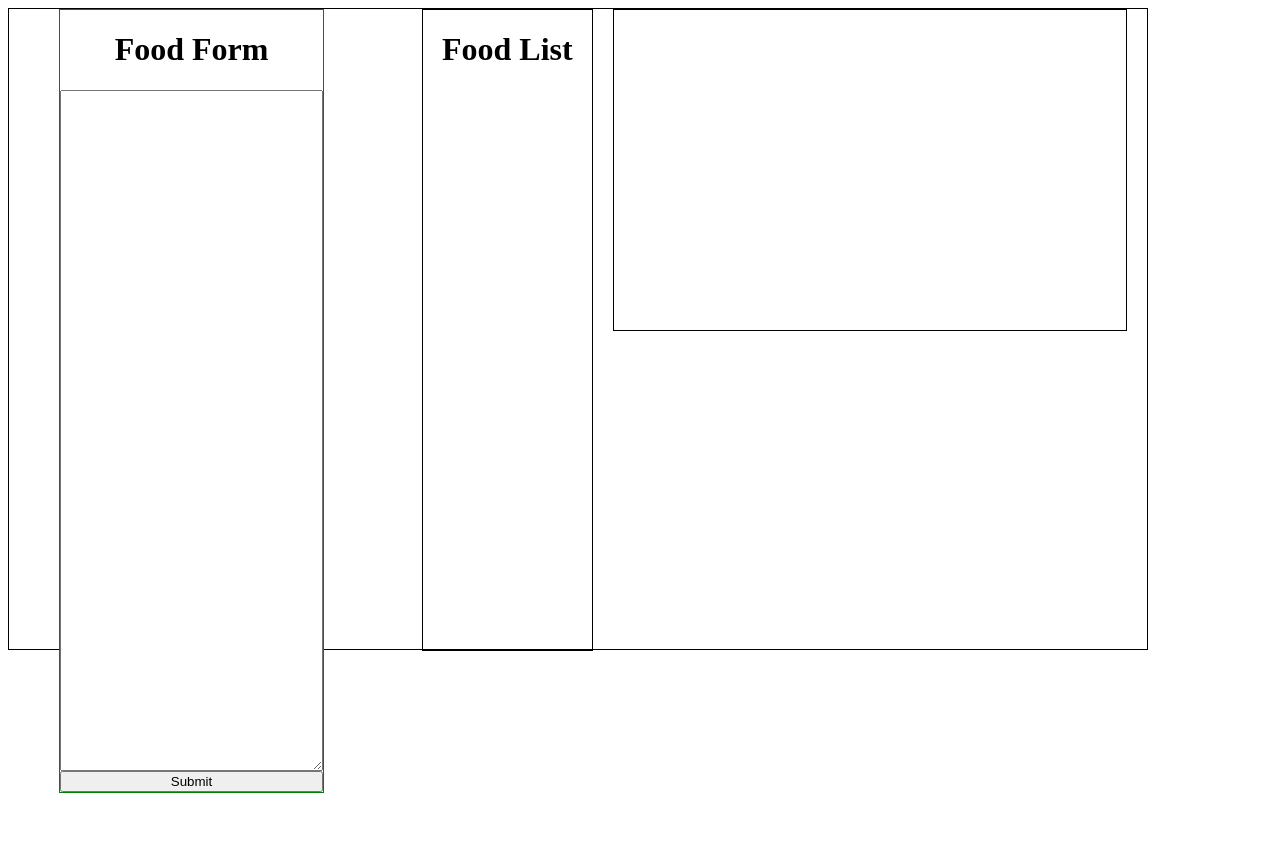
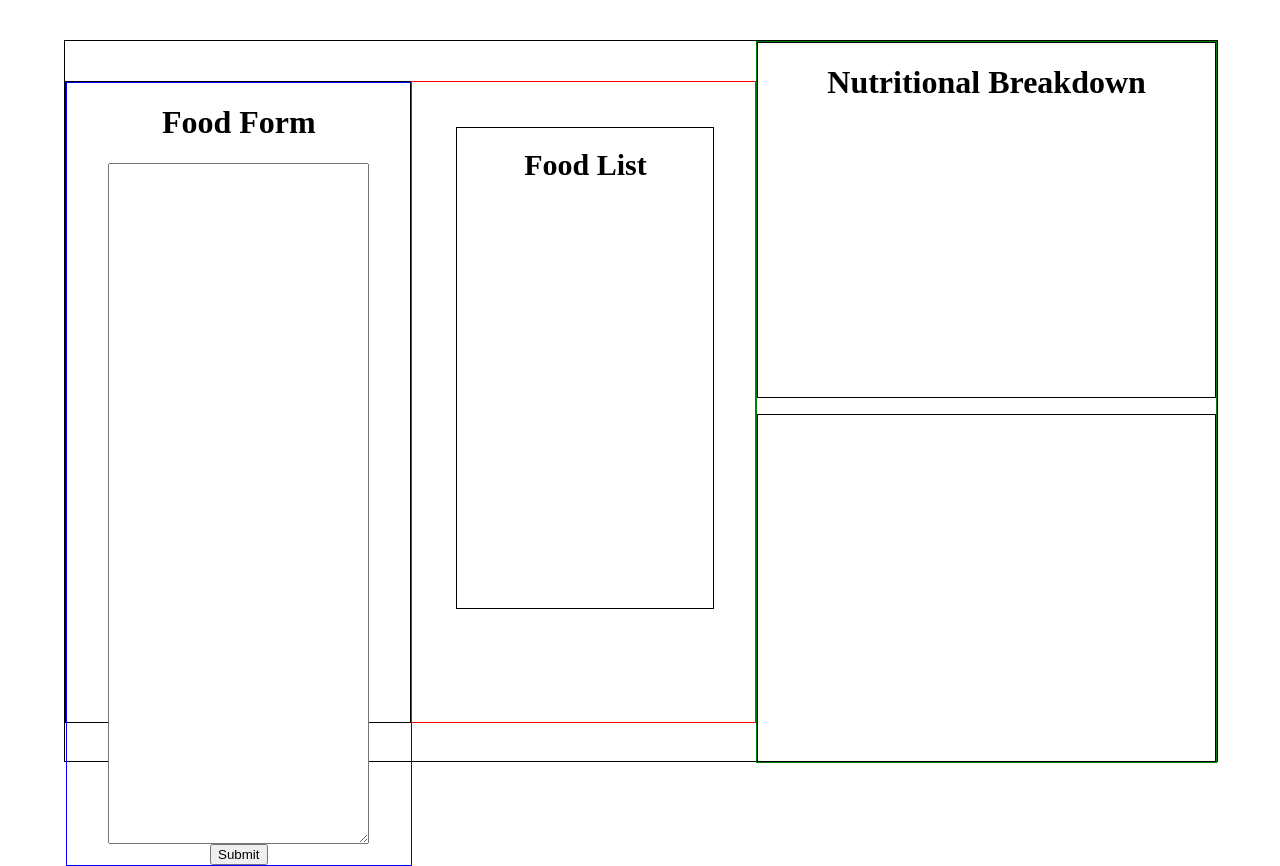
Before and after one commit to henrytan0705/Nutrify-JS-Project, a website built with webpack: page index.html in a window 1280 px wide. Before the commit the page ends 800 px from the top, so only its background shows below. Built offline with nearby package versions, Linux system fonts and the light colour scheme; files whose address does not match are found by name.

Commit message:
Restructur css with grid, display ingredients calcualted in different section

```diff
--- a/assets/stylesheets/application.css
+++ b/assets/stylesheets/application.css
@@ -1,38 +1,15 @@
-#polarChart {
-    /* width: 30vw;
-    height: 30vh; */
-    /* height: 500px;
-    width: 500px; */
-    height: 100%;
-}
-
-.chart-container {
-    height: 40vh;
-    width: 40vw;
-    border: 1px solid black;
-    margin: 0 20px;
-    /* background-color: #5CC8FF; */
-}
-
-.form-wrapper {
-    /* margin-right: 20px; */
-    margin: 0 50px;
-}
-
-
-.form-chart-wrapper {
+/* .layout-wrapper {
     display: flex;
-    /* align-items: center; */
-    /* position: absolute;
-    top: 15%;
-    left: 20%; */
     border: 1px solid black;
     width: 90%;
     height: 80vh;
 }
 
+.form-wrapper {
+    margin: 0 50px;
+}
+
 .food-form {
-    /* width: 10vw; */
     border: 1px solid green;
     width: 100%
 }
@@ -44,11 +21,133 @@
     text-align: center;
 }
 
+.form-title {
+    border: 1px solid black;
+}
+
+.form-textarea {
+    background-color: blue;
+} */
+
+/*---------------------------------------------*/
+
+/* .food-list-wrapper {
+    display: block;
+    border: 1px solid red;
+    text-align: center;
+    margin: 0 30px;
+}
+
 .food-list {
-    display: block;
+    width: 20vw;
+    height: 40vh;
+} */
+
+/*---------------------------------------------*/
+
+
+/* .nutrition-chart-wrapper {
+    height: 40vh;
+    width: 40vw;
     border: 1px solid black;
+    margin: 0 20px;
+    text-align: center;
+}
+
+.nutrition-chart-title {
+    border: 1px solid black;
+}
+
+#nutrition {
+    height: 100%;
+} */
+
+/*---------------------------------------------*/
+
+/* .nutrition-chart-wrapper {
+    border: 1px solid black;
+    height: 200px;
+    width: 200px;
+} */
+
+/*------------------------------------------------------------------------*/
+
+.layout-wrapper {
+    display: grid;
+    grid-template-columns: 30% 30% 40%;
+    border: 1px solid black;
+    width: 90vw;
+    height: 90vh;
+    position: absolute;
+    top: 5vh;
+    left: 5vw;
+}
+
+/*---------------------------------------------*/
+
+.form-wrapper {
+    border: 1px solid black;
+    text-align: center;
+    height: 80vh;
+    margin: 5vh 0;
+}
+
+.form-content {
+    display: flex;
+    flex-direction: column;
+    align-items: center;
+    /* margin-top: 5vh; */
+    border: 1px solid blue;
+    height: 100%;
+    width: 100%;
+    overflow: hidden;
+}
+
+/*---------------------------------------------*/
+
+.food-list-wrapper {
+    border: 1px solid red;
+    text-align: center;
+    height: 80vh;
+    margin: 5vh 0;
+}
+
+.food-list {
     width: 20vw;
-    height: 100%;
+    height: 60vh;
+    border: 1px solid black;
+    margin: 3.5vw;
+    font-size: 10px;
+}
+
+.food-list-title {
+    font-size: 30px;
+}
+
+.list {
+    overflow: scroll;
+}
+/*---------------------------------------------*/
+
+.charts-wrapper {
+    border: 1px solid green;
     text-align: center;
-    margin-left: 50px;
+    display: flex;
+    flex-direction: column;
+    height: 90vh;
+    /* margin-top: 1vh; */
 }
+
+.nutrition-chart-wrapper {
+    border: 1px solid black;
+    height: 45vh;
+    margin-bottom: 2vh;
+    /* padding-bottom: 10vh; */
+}
+
+/*---------------------------------------------*/
+
+.health-chart-wrapper {
+    border: 1px solid black;
+    height: 44vh;
+}
--- a/index.html
+++ b/index.html
@@ -12,36 +12,38 @@
 
 <body>
 
-<div class="form-chart-wrapper">
+<div class="layout-wrapper">
+
     <div class="form-wrapper">
-     <form class="food-form">
-         <div class="form-content">
-            <h1>Food Form</h1>
-            <textarea id="formValue" rows="45" cols="30"></textarea>
-            <input class="form-button" type="submit" />
-         </div>
-
+        <form class="food-form">
+            <div class="form-content">
+                <h1 class="form-title">Food Form</h1>
+                <textarea id="formValue" class = "form-textarea" rows="45" cols="30"></textarea>
+                <input class="form-button" type="submit" />
+            </div>
         </form>
     </div>
 
-    <div class="food-list">
-        <h1>Food List</h1>
+    <div class="food-list-wrapper">
+        <div class="food-list">
+            <h1 class="food-list-title">Food List</h1>
+            <div id="food" class="list"></div>
+        </div>
+    </div>
+
+    <div class="charts-wrapper">
+        <div class="nutrition-chart-wrapper">
+            <h1 class="nutrition-chart-title">Nutritional Breakdown</h1>
+            <canvas id="nutrition"></canvas>
+        </div>
+
+        <div class="health-chart-wrapper">
+            <canvas id="health"></canvas>
+        </div>
 
     </div>
 
-    <div class="chart-container">
-        <canvas id="polarChart"></canvas>
-    </div>
-
-
 </div>
-
-<!--
-    <div class="food-list">
-        <div>
-
-        </div>
-    </div> -->
 
 </body>
 
--- a/src/index.js
+++ b/src/index.js
@@ -6,6 +6,11 @@ document.addEventListener("submit", (e) => {
     chart = null;
     e.preventDefault();
     let formValue = document.getElementById("formValue").value;
+    let foodList = document.getElementById("food");
+
+    while (foodList.firstChild) {
+        foodList.removeChild(foodList.firstChild);
+    }
 
     let foodData = {
         "query": formValue,
@@ -36,12 +41,15 @@ document.addEventListener("submit", (e) => {
     //     "timezone": "US/Eastern"
     // };
 
+    let typesOfFood;
+
     postData('https://trackapi.nutritionix.com/v2/natural/nutrients', foodData)
         .then(data => {
-            var typesOfFood = Object.values(data.foods).map(i => i.food_name);
+            typesOfFood = Object.values(data.foods).map(i => i.food_name);
+            let totalCalories = 0;
+            let nutritionTypes = ["Protein", "Carbohydrates", "Fats", "Sodium", "Cholesterol", "Sugar"];
 
             let nutritionalData = {
-                // totalCalories: 0,
                 totalProtein: 0,
                 totalCarbs: 0,
                 totalFat: 0,
@@ -50,10 +58,8 @@ document.addEventListener("submit", (e) => {
                 totalSugar: 0
             }
 
-            let nutritionTypes = ["Protein", "Carbohydrates", "Fats", "Sodium", "Cholesterol", "Sugar"];
-
             for (let i = 0; i < data.foods.length; i++) {
-                // nutritionalData.totalCalories += data.foods[i].nf_calories;
+                totalCalories += data.foods[i].nf_calories;
                 nutritionalData.totalCholesterol += data.foods[i].nf_cholesterol;
                 nutritionalData.totalProtein += data.foods[i].nf_protein;
                 nutritionalData.totalFat += data.foods[i].nf_total_fat;
@@ -62,9 +68,9 @@ document.addEventListener("submit", (e) => {
                 nutritionalData.totalSugar += data.foods[i].nf_sugars;
             }
 
-            debugger
+            // debugger
 
-            let ctx = document.getElementById("polarChart");
+            let ctx = document.getElementById("nutrition");
             chart = new Chart(ctx, {
                 type: 'doughnut',
                 data: {
@@ -105,6 +111,16 @@ document.addEventListener("submit", (e) => {
                 },
 
             });
+
+        // let foodList = document.getElementById("food");
+
+            for (let i = 0; i < typesOfFood.length; i++) {
+                let food = document.createElement("h1");
+                food.appendChild(document.createTextNode(`${typesOfFood[i]}`));
+                // console.log(food);
+                foodList.appendChild(food);
+            }
+
         })
         .catch(error => {
             // debugger
--- a/src/information.js
+++ b/src/information.js
@@ -0,0 +1,5 @@
+// document.addEventListener("submit", ()=> {
+//     for(let i = 0; i < typesOfFood.length; i++) {
+//         document.write("<h1>" + typesOfFood[i] + "</h1>")
+//     }
+// })
```
Also changed, not shown: README.md, dist/bundle.js.
